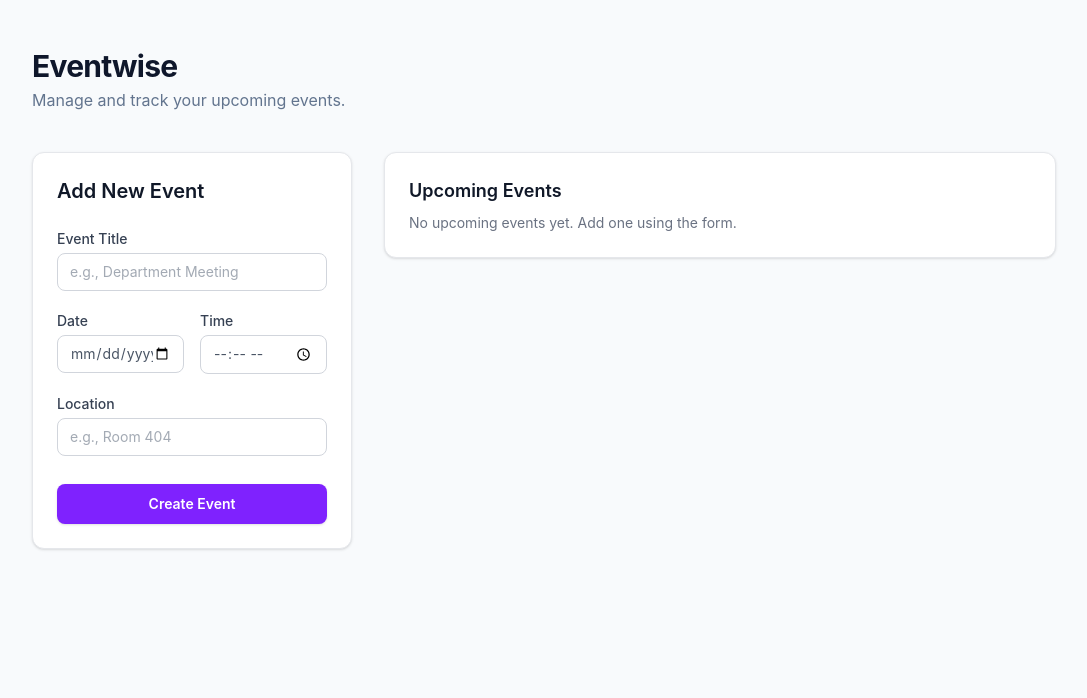
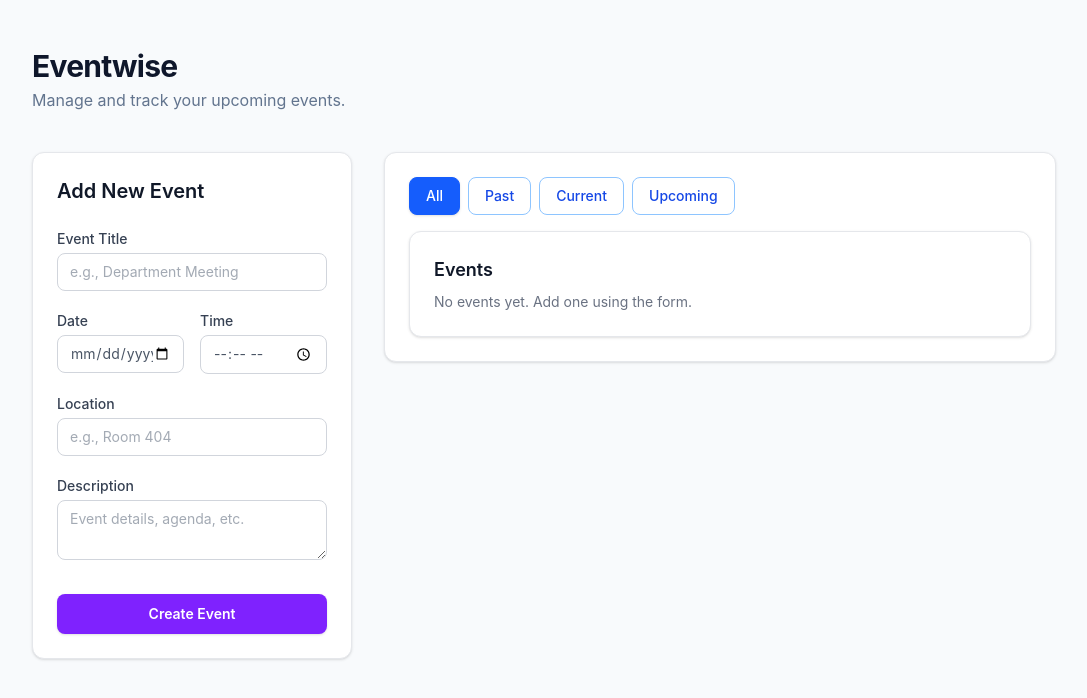
Before and after one commit to csci151-eventwise-org/event-manager, a React (Vite) app: page / in a window 1280 px wide. Shown: the top 698 px of the page, without its empty margins (96-1183 px from the left). Built offline with nearby package versions, Linux system fonts and the light colour scheme.

Commit message:
feat: Add description in event item and show function in event list

```diff
--- a/src/App.tsx
+++ b/src/App.tsx
@@ -1,7 +1,10 @@
-import { useState, useEffect } from "react"; // Kept useEffect from develop
-import { EventList } from "./components/EventList"; // Kept your import
-import type { AppEvent, EventFormData, EventFilterType } from "./types/index"; // Added EventFilterType
+import { useState } from "react"; // Kept useEffect from develop
+import { useEffect } from "react"; // Kept useEffect from develop
+import type { AppEvent, EventFormData } from "./types/index";
 import { EventForm } from "./components/EventForm";
+import { EventFilter } from "./components/EventFilter";
+import type { EventFilterType } from "./components/EventFilter";
+import { EventList } from "./components/EventList";
 import "./App.css";
 
 function App() {
@@ -34,11 +37,13 @@ function App() {
     setFilter(newFilter);
   };
 
+  // Update filteredEvents whenever events or filter changes
+  // Use the same logic as EventFilter for consistency
   function filterEvents(events: AppEvent[], filter: EventFilterType): AppEvent[] {
     const today = new Date();
     const todayDate = new Date(today.getFullYear(), today.getMonth(), today.getDate());
     return events.filter((e) => {
-      const eventDate = new Date(e.date);
+      const eventDate = new Date(`${e.date}T${e.time}`);
       const eventDateOnly = new Date(eventDate.getFullYear(), eventDate.getMonth(), eventDate.getDate());
       switch (filter) {
         case "past":
@@ -75,8 +80,16 @@ function App() {
           </div>
 
           <div className="md:col-span-7 lg:col-span-8">
-            {/* RESOLUTION: We pass filteredEvents and YOUR toggle function */}
-            <EventList events={filteredEvents} onToggleStatus={toggleEventStatus} />
+            <div className="bg-white rounded-xl border border-gray-200 shadow-sm p-6">
+              <div className="mb-4">
+                <EventFilter
+                  events={events}
+                  filter={filter}
+                  onFilterChange={handleFilterChange}
+                />
+              </div>
+              <EventList events={filteredEvents} onToggleStatus={toggleEventStatus} />
+            </div>
           </div>
         </div>
       </div>
--- a/src/components/EventCard.tsx
+++ b/src/components/EventCard.tsx
@@ -7,14 +7,18 @@ interface EventCardProps {
   onToggleStatus: (id: string) => void;
 }
 
+import { useState } from "react";
+
 export default function EventCard({ event, onToggleStatus }: EventCardProps) {
-
-    return (
-    //ANDREI
-    // The card border and background change color if isCompleted is true
-    <div className={`p-5 mb-4 border rounded-lg shadow-sm transition-all duration-300 ${
-      event.isAttended ? 'border-green-500 bg-green-50' : 'border-gray-200 bg-white'
-    }`}>
+  const [showDescription, setShowDescription] = useState(false);
+  return (
+    <div
+      className={`p-5 mb-4 border rounded-lg shadow-sm transition-all duration-300 ${
+        event.isAttended ? 'border-green-500 bg-green-50' : 'border-gray-200 bg-white'
+      }`}
+      onClick={() => setShowDescription((prev) => !prev)}
+      style={{ cursor: "pointer" }}
+    >
       <div className="flex justify-between items-start">
         <div>
           <h3 className="text-xl font-bold text-gray-800">{event.title}</h3>
@@ -23,10 +27,11 @@ export default function EventCard({ event, onToggleStatus }: EventCardProps) {
             <p>📍 {event.location}</p>
           </div>
         </div>
-
-        {/* Your Feature: The Toggle Button */}
         <button
-          onClick={() => onToggleStatus(event.id)}
+          onClick={e => {
+            e.stopPropagation();
+            onToggleStatus(event.id);
+          }}
           className={`px-4 py-2 rounded-md font-medium transition-colors duration-200 shadow-sm ${
             event.isAttended
               ? 'bg-green-600 text-white hover:bg-green-700'
@@ -36,7 +41,11 @@ export default function EventCard({ event, onToggleStatus }: EventCardProps) {
           {event.isAttended ? 'Completed ✓' : 'Mark as Attended'}
         </button>
       </div>
+      {showDescription && event.description && (
+        <div className="mt-3 rounded bg-violet-50 px-3 py-2 text-sm text-violet-900 border border-violet-100">
+          {event.description}
+        </div>
+      )}
     </div>
-    //ANDREI
   );
 }
--- a/src/components/EventForm.tsx
+++ b/src/components/EventForm.tsx
@@ -11,6 +11,7 @@ const defaultState: EventFormData = {
   date: "",
   time: "",
   location: "",
+  description: "",
 };
 
 export const EventForm: React.FC<EventFormProps> = ({
@@ -25,7 +26,8 @@ export const EventForm: React.FC<EventFormProps> = ({
     if (initialData) setFormData(initialData);
   }, [initialData]);
 
-  const handleChange = (e: React.ChangeEvent<HTMLInputElement>) => {
+
+  const handleChange = (e: React.ChangeEvent<HTMLInputElement | HTMLTextAreaElement>) => {
     const { name, value } = e.target;
     setFormData((prev) => ({ ...prev, [name]: value }));
   };
@@ -123,6 +125,23 @@ export const EventForm: React.FC<EventFormProps> = ({
           />
         </div>
 
+        <div>
+          <label
+            htmlFor="description"
+            className="block text-sm font-medium text-gray-700 mb-1"
+          >
+            Description
+          </label>
+          <textarea
+            id="description"
+            name="description"
+            value={formData.description}
+            onChange={handleChange}
+            placeholder="Event details, agenda, etc."
+            className="w-full rounded-lg border border-gray-300 px-3 py-2 text-sm focus:border-violet-500 focus:outline-none focus:ring-2 focus:ring-violet-500/20 transition-all min-h-[60px]"
+          />
+        </div>
+
         {/* Modern button: Solid color, slight hover state, no massive gradients unless intentional */}
         <button
           type="submit"
--- a/src/components/EventList.tsx
+++ b/src/components/EventList.tsx
@@ -1,31 +1,38 @@
+
 import type { AppEvent } from "../types";
-import EventCard from "./EventCard";
 
 // 1. We combine both props: the events array AND your toggle function
+import EventCard from "./EventCard";
 interface EventListProps {
 	events: AppEvent[];
 	onToggleStatus: (id: string) => void;
 }
 
+
 const getEventTimestamp = (event: AppEvent): number => {
 	return new Date(`${event.date}T${event.time}`).getTime();
 };
 
-const isUpcomingEvent = (event: AppEvent): boolean => {
-    return !event.isAttended;
+const formatEventDate = (event: AppEvent): string => {
+	const date = new Date(`${event.date}T${event.time}`);
+	return new Intl.DateTimeFormat("en-US", {
+		weekday: "short",
+		month: "short",
+		day: "numeric",
+		year: "numeric",
+		hour: "numeric",
+		minute: "2-digit",
+	}).format(date);
 };
 
-// 2. We use their named export, but include your prop
 export const EventList = ({ events, onToggleStatus }: EventListProps) => {
-    const upcomingEvents = events
-        .filter(isUpcomingEvent)
-        .sort((a, b) => getEventTimestamp(a) - getEventTimestamp(b));
+	const sortedEvents = [...events].sort((a, b) => getEventTimestamp(a) - getEventTimestamp(b));
 
-    if (upcomingEvents.length === 0) {
+	if (sortedEvents.length === 0) {
 		return (
 			<div className="rounded-xl border border-gray-200 bg-white p-6 shadow-sm">
-                <h2 className="mb-2 text-lg font-semibold text-gray-900">Upcoming Events</h2>
-                <p className="text-sm text-gray-500">No upcoming events yet. Add one using the form.</p>
+				<h2 className="mb-2 text-lg font-semibold text-gray-900">Events</h2>
+				<p className="text-sm text-gray-500">No events yet. Add one using the form.</p>
 			</div>
 		);
 	}
@@ -33,20 +40,14 @@ export const EventList = ({ events, onToggleStatus }: EventListProps) => {
 	return (
 		<div className="rounded-xl border border-gray-200 bg-white p-6 shadow-sm">
 			<div className="mb-4 flex items-center justify-between">
-                <h2 className="text-lg font-semibold text-gray-900">Upcoming Events</h2>
+				<h2 className="text-lg font-semibold text-gray-900">Events</h2>
 				<span className="rounded-full bg-violet-100 px-3 py-1 text-xs font-medium text-violet-700">
-                    {upcomingEvents.length} total
+					{sortedEvents.length} total
 				</span>
 			</div>
-
-            {/* 3. We use your EventCard component inside their new layout! */}
 			<div className="space-y-3">
-                {upcomingEvents.map((event) => (
-                    <EventCard
-                        key={event.id}
-                        event={event}
-                        onToggleStatus={onToggleStatus}
-                    />
+				{sortedEvents.map((event) => (
+					<EventCard key={event.id} event={event} onToggleStatus={onToggleStatus} />
 				))}
 			</div>
 		</div>
--- a/src/types/index.ts
+++ b/src/types/index.ts
@@ -4,6 +4,7 @@ export interface AppEvent {
   date: string;
   time: string;
   location: string;
+  description: string;
   isAttended: boolean; // Required for the "Mark as Attended" feature later
 }
 
```
Lines whose indentation alone changed are shown as unchanged.
